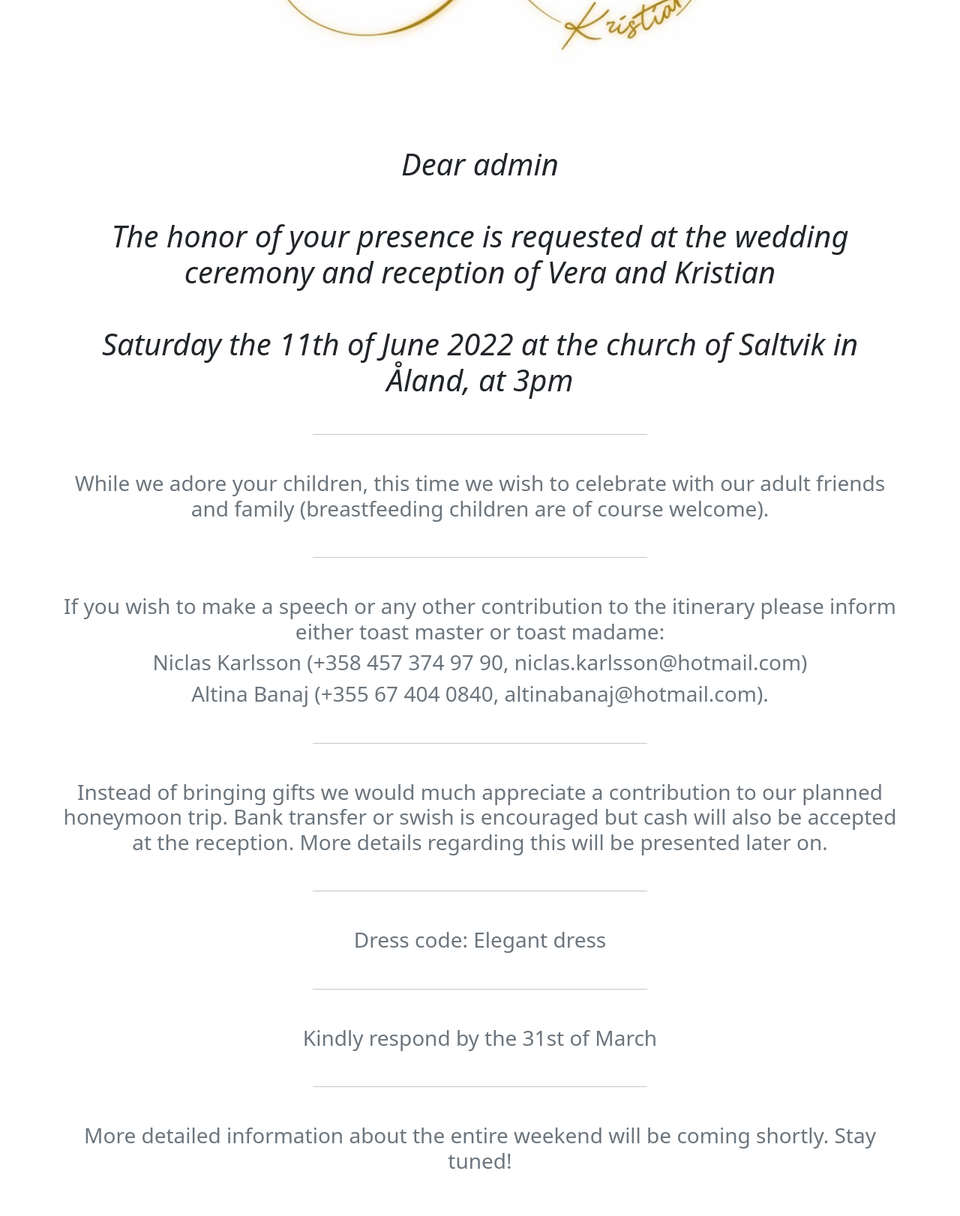
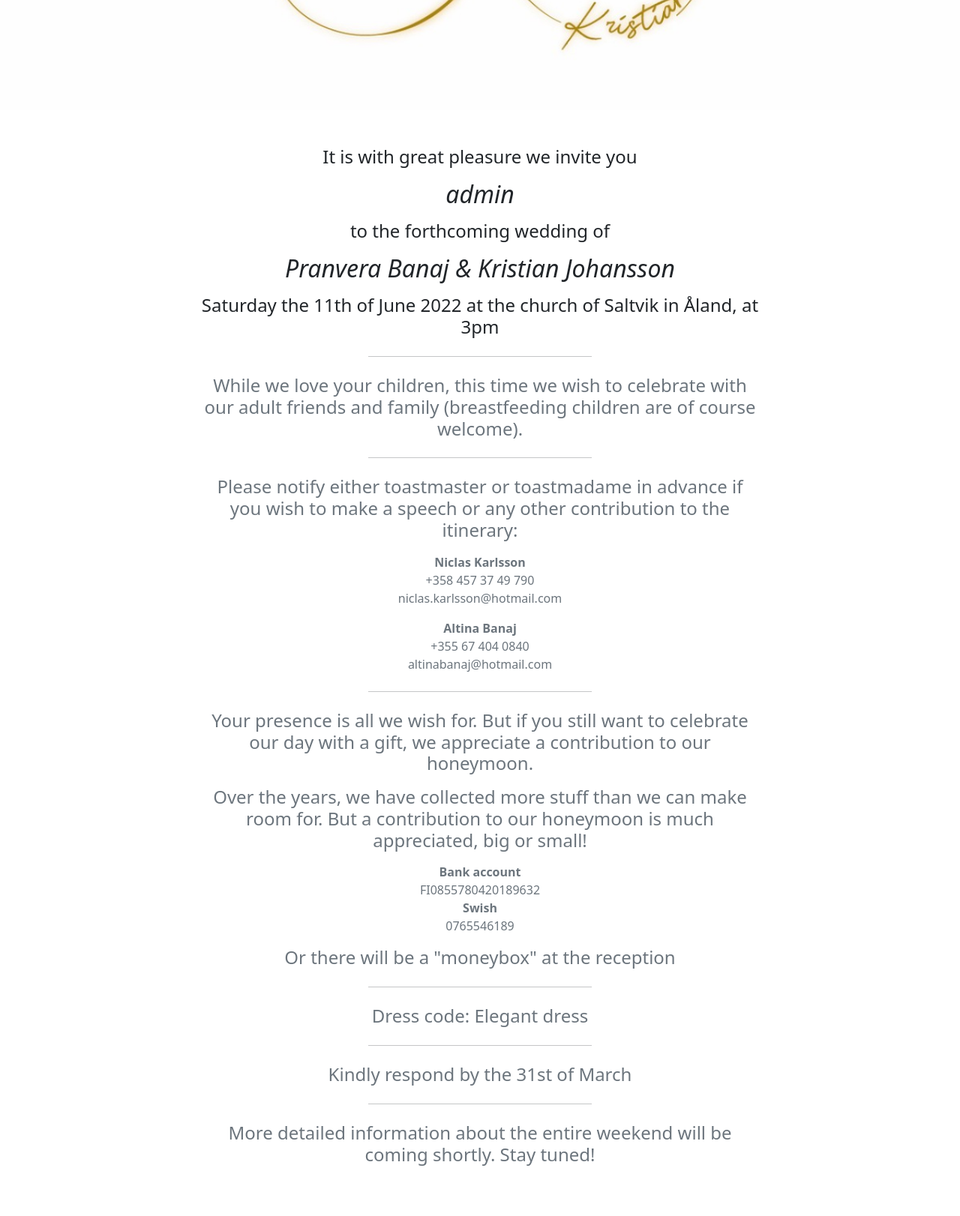
Before and after one commit to jakelamotta/wedding-planner, a Flask app: page / in a window 1280 px wide. Shown: the part 319-1941 px from the top of the page at 75% size. After the commit the page ends 1874 px from the top, so only its background shows below. Run offline with Flask 2, Linux system fonts and the light colour scheme; a user stored in the database is signed in; data comes from the database, SQL or seed files in the repository; some libraries are stand-ins or nearby versions.

Commit message:
Layout fixes

```diff
--- a/wedding/templates/index.html
+++ b/wedding/templates/index.html
@@ -2,61 +2,110 @@
 {% extends "base.html" %}
 
 {% block content %}
-<h3 class="display-6">
-	<i>Dear {{guests}}</i>
-</h3>
+<div class="col-md-8 offset-md-2">
+	<p class="display-6 fs-4">
+		{{gettext('It is with great pleasure we invite you')}}
+	</p>
 
-<h3 class="display-6 mt-5">
-	<i>{{gettext('The honor of your presence is requested at the wedding ceremony and reception of Vera and Kristian')}}</i>
-</h3>
+	<p class="display-6 mt-3 fs-2 fst-italic">
+		{{guests}}
+	</p>
 
-<h3 class="display-6 mt-5">
-	<i>{{gettext('Saturday the 11th of June 2022 at the church of Saltvik in Åland, at 3pm')}}</i>
-</h3>
+	<p class="display-6 mt-3 fs-4">
+		{{gettext('to the forthcoming wedding of')}}
+	</p>
 
-<hr class="mt-5"/>
+	<p class="display-6 mt-3 fs-2 fst-italic">
+		{{gettext('Pranvera Banaj & Kristian Johansson')}}
+	</p>
 
-<h3 class="mt-5 text-muted">
-	{{gettext('While we adore your children, this time we wish to celebrate with our adult friends and family (breastfeeding children are of course welcome).')}}
-</h3>
+	<p class="display-6 mt-3 fs-4">
+		{{gettext('Saturday the 11th of June 2022 at the church of Saltvik in Åland, at 3pm')}}
+	</p>
 
-<hr class="mt-5"/>
 
-<h3 class="mt-5 text-muted">
-	{{gettext('If you wish to make a speech or any other contribution to the itinerary please inform either toast master or toast madame:')}}
-</h3>
+	<hr class="mt-4"/>
 
-<h3 class="text-muted">
-	{{gettext('Niclas Karlsson (+358 457 374 97 90, niclas.karlsson@hotmail.com)')}}
-</h3>
+	<p class="mt-4 display-6 text-muted fs-4">
+		{{gettext('While we love your children, this time we wish to celebrate with our adult friends and family (breastfeeding children are of course welcome).')}}
+	</p>
 
-<h3 class="text-muted">
-	{{gettext('Altina Banaj (+355 67 404 0840, altinabanaj@hotmail.com).')}}
-</h3>
+	<hr class="mt-4"/>
 
-<hr class="mt-5"/>
+	<p class="mt-4 display-6 text-muted fs-4">
+		{{gettext('Please notify either toastmaster or toastmadame in advance if you wish to make a speech or any other
+		contribution to the itinerary:')}}
+	</p>
 
-<h3 class="mt-5 text-muted">
-	{{gettext('Instead of bringing gifts we would much appreciate a contribution to our planned honeymoon trip. Bank transfer
-	or swish is encouraged but cash will also be accepted at the reception. More details regarding this will be presented later on.')}}
-</h3>
+	<div class="text-muted">
+		<b>Niclas Karlsson</b>
+	</div>
+	<div class="text-muted">
+		<div>+358 457 37 49 790</div>
+	</div>
+	<div class="text-muted">
+		<div>niclas.karlsson@hotmail.com</div>
+	</div>
 
-<hr class="mt-5"/>
 
-<h3 class="mt-5 text-muted">
-	{{gettext('Dress code: Elegant dress')}}
-</h3>
+	<div class="text-muted mt-3">
+		<b>Altina Banaj</b>
+	</div>
+	<div class="text-muted">
+		<div>+355 67 404 0840</div>
+	</div>
+	<div class="text-muted">
+		<div>altinabanaj@hotmail.com</div>
+	</div>
 
-<hr class="mt-5"/>
+	<hr class="mt-4"/>
 
-<h3 class="mt-5 text-muted">
-	Kindly respond by the 31st of March
-</h3>
+	<p class="mt-4 display-6 text-muted fs-4">
+		{{gettext('Your presence is all we wish for. But if you still want to celebrate our day with a gift, we appreciate
+		a contribution to our honeymoon.')}}
+	</p>
 
-<hr class="mt-5"/>
+	<p class="display-6 text-muted fs-4">
+		{{gettext('Over the years, we have collected more stuff than we can make room for. But a contribution
+		to our honeymoon is much appreciated, big or small!')}}
+	</p>
 
-<h3 class="mt-5 text-muted">
-	{{gettext('More detailed information about the entire weekend will be coming shortly. Stay tuned!')}}
-</h3>
+	<div class="text-muted">
+		<b>Bank account</b>
+	</div>
+	<div class="text-muted">
+		<div>FI0855780420189632</div>
+	</div>
+
+
+	<div class="text-muted">
+		<b>Swish</b>
+	</div>
+	<div class="text-muted">
+		<div>0765546189</div>
+	</div>
+
+	<p class="display-6 text-muted fs-4 mt-3">
+		{{gettext('Or there will be a "moneybox" at the reception')}}
+	</p>
+
+	<hr class="mt-4"/>
+
+	<p class="mt-4 display-6 text-muted fs-4">
+		{{gettext('Dress code: Elegant dress')}}
+	</p>
+
+	<hr class="mt-4"/>
+
+	<p class="mt-4 display-6 text-muted fs-4">
+		Kindly respond by the 31st of March
+	</p>
+
+	<hr class="mt-4"/>
+
+	<p class="mt-4 display-6 text-muted fs-4">
+		{{gettext('More detailed information about the entire weekend will be coming shortly. Stay tuned!')}}
+	</p>
+</div>
 {% endblock %}
 <br/>
--- a/wedding/templates/osa.html
+++ b/wedding/templates/osa.html
@@ -1,7 +1,7 @@
 {% extends "base.html" %}
 
 {% block content %}
-<h6 class="display-6 text-muted">
+<h6 class="display-6 text-muted fs-3">
     Please note that you will be able to change your response until the 31st of March
 </h6><div class="row mt-5 ">
     {% with messages = get_flashed_messages() %}
@@ -29,6 +29,7 @@
                    class="input form-control"
                    id="email"
                    name="email"
+                   required="true"
                    value="{{user.email}}"
                    placeholder="Email address">
 
--- a/wedding/templates/schedule.html
+++ b/wedding/templates/schedule.html
@@ -2,7 +2,7 @@
 {% extends "base.html" %}
 
 {% block content %}
-<h3 class="display-6 text-muted">
+<h3 class="display-6 text-muted fs-4">
 	The wedding ceremony will be starting at 3pm in the church of Saltvik but a more detailed itinerary will be announced shortly. Stay tuned.
 	There will be activites for guests arriving early.
 </h3>
```
Also changed, not shown: wedding/templates/faq.html (+14 -14 lines), wedding/templates/gallery.html (+14 -14 lines).
